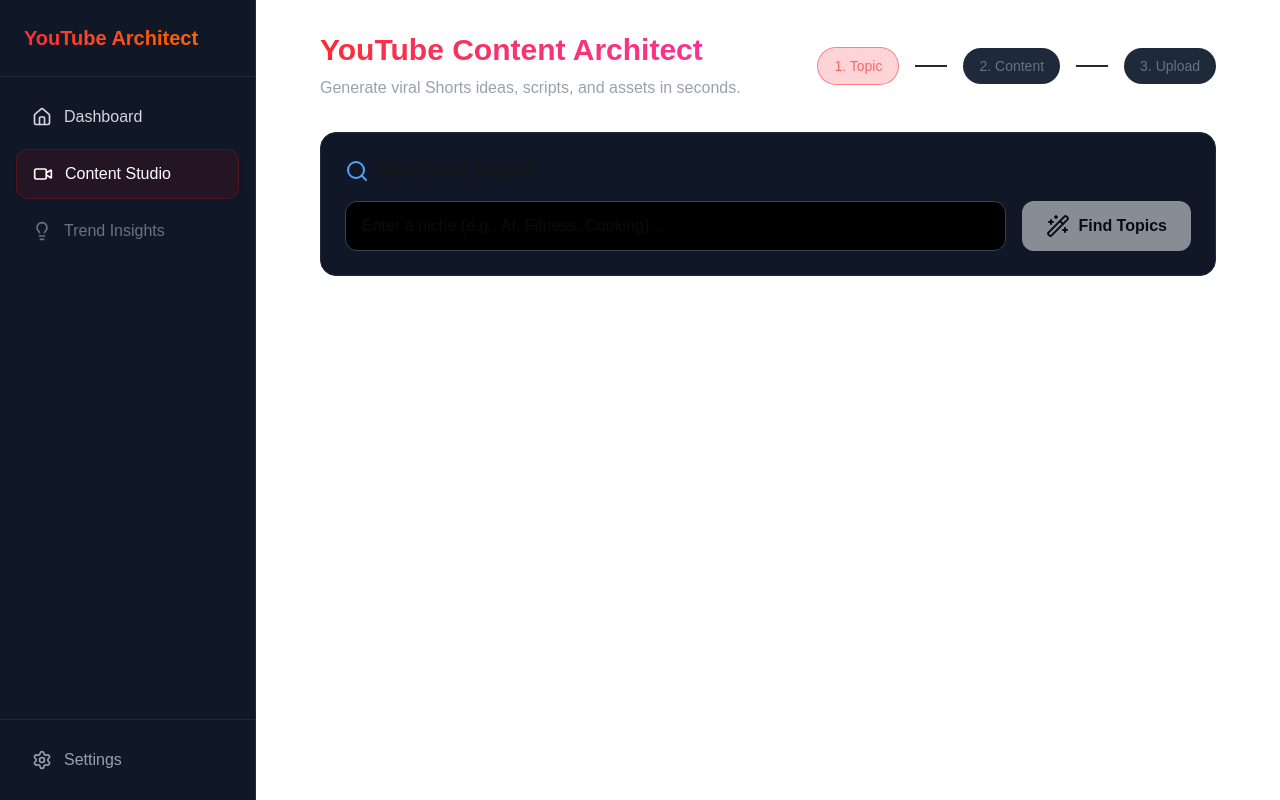
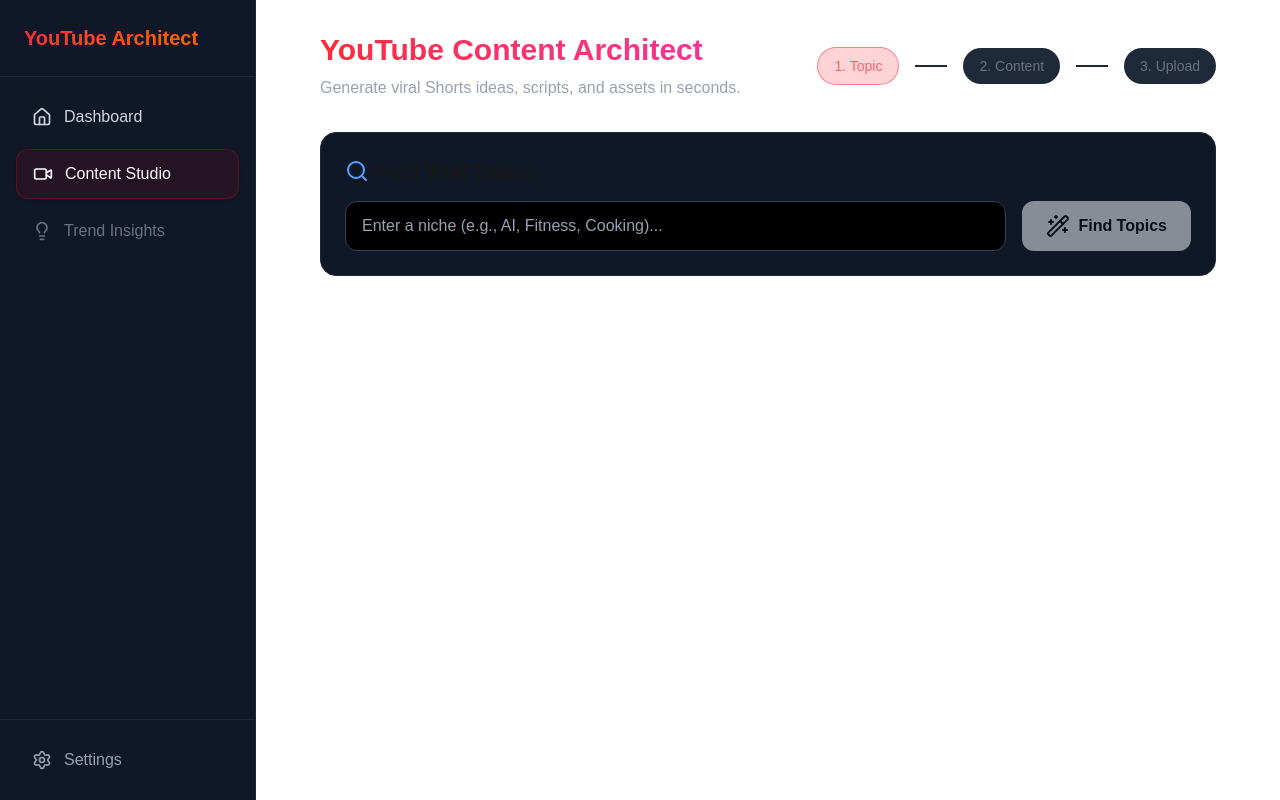
Before and after one commit to DevYongE/youtube_analysis, a Next.js app: page /youtube-create in a window 1280 px wide. Built offline with nearby package versions, Linux system fonts and the light colour scheme.

Commit message:
fix(ui): improve input text visibility with white text color

```diff
--- a/src/app/youtube-create/page.tsx
+++ b/src/app/youtube-create/page.tsx
@@ -85,7 +85,7 @@
                                 value={topic}
                                 onChange={(e) => setTopic(e.target.value)}
                                 placeholder="Enter a niche (e.g., AI, Fitness, Cooking)..."
-                                className="flex-1 bg-black border border-gray-700 rounded-xl px-4 py-3 focus:ring-2 focus:ring-red-500 focus:border-transparent outline-none transition-all"
+                                className="flex-1 bg-black text-white placeholder-gray-400 border border-gray-700 rounded-xl px-4 py-3 focus:ring-2 focus:ring-red-500 focus:border-transparent outline-none transition-all"
                             />
                             <button
                                 onClick={handleFindTopics}
@@ -135,15 +135,15 @@
                             <div className="space-y-6">
                                 <div className="bg-gray-900 border border-gray-800 rounded-2xl p-6">
                                     <h3 className="text-sm font-medium text-gray-400 mb-2 uppercase tracking-wider">Title</h3>
-                                    <input className="w-full bg-black border border-gray-700 rounded-lg p-3 text-lg font-bold text-white mb-4" defaultValue={content.title} />
+                                    <input className="w-full bg-black text-white border border-gray-700 rounded-lg p-3 text-lg font-bold mb-4" defaultValue={content.title} />
 
                                     <h3 className="text-sm font-medium text-gray-400 mb-2 uppercase tracking-wider">Description</h3>
-                                    <textarea className="w-full bg-black border border-gray-700 rounded-lg p-3 h-24 text-sm text-gray-300" defaultValue={content.description} />
+                                    <textarea className="w-full bg-black text-white border border-gray-700 rounded-lg p-3 h-24 text-sm" defaultValue={content.description} />
                                 </div>
 
                                 <div className="bg-gray-900 border border-gray-800 rounded-2xl p-6">
                                     <h3 className="text-sm font-medium text-gray-400 mb-2 uppercase tracking-wider">Script</h3>
-                                    <textarea className="w-full bg-black border border-gray-700 rounded-lg p-3 h-64 font-mono text-sm leading-relaxed" defaultValue={content.script} />
+                                    <textarea className="w-full bg-black text-white border border-gray-700 rounded-lg p-3 h-64 font-mono text-sm leading-relaxed" defaultValue={content.script} />
                                 </div>
                             </div>
 
```
